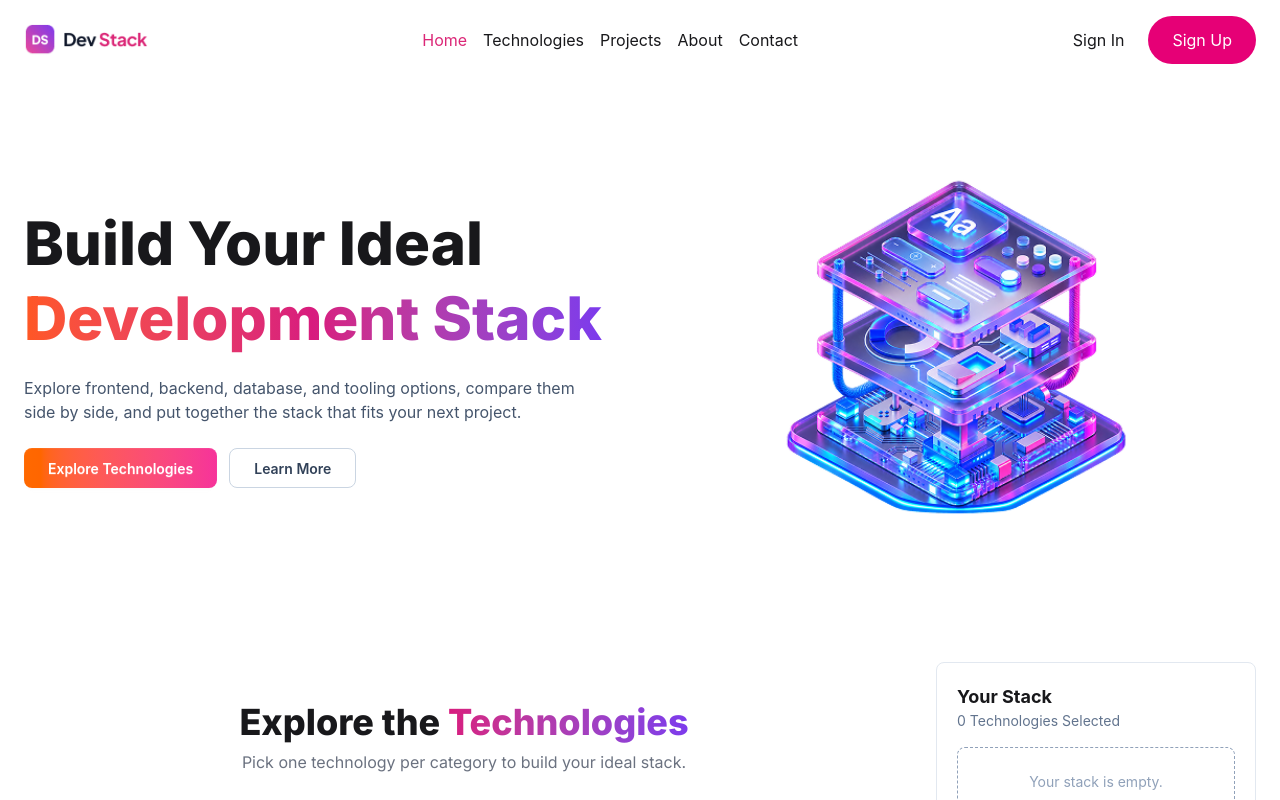
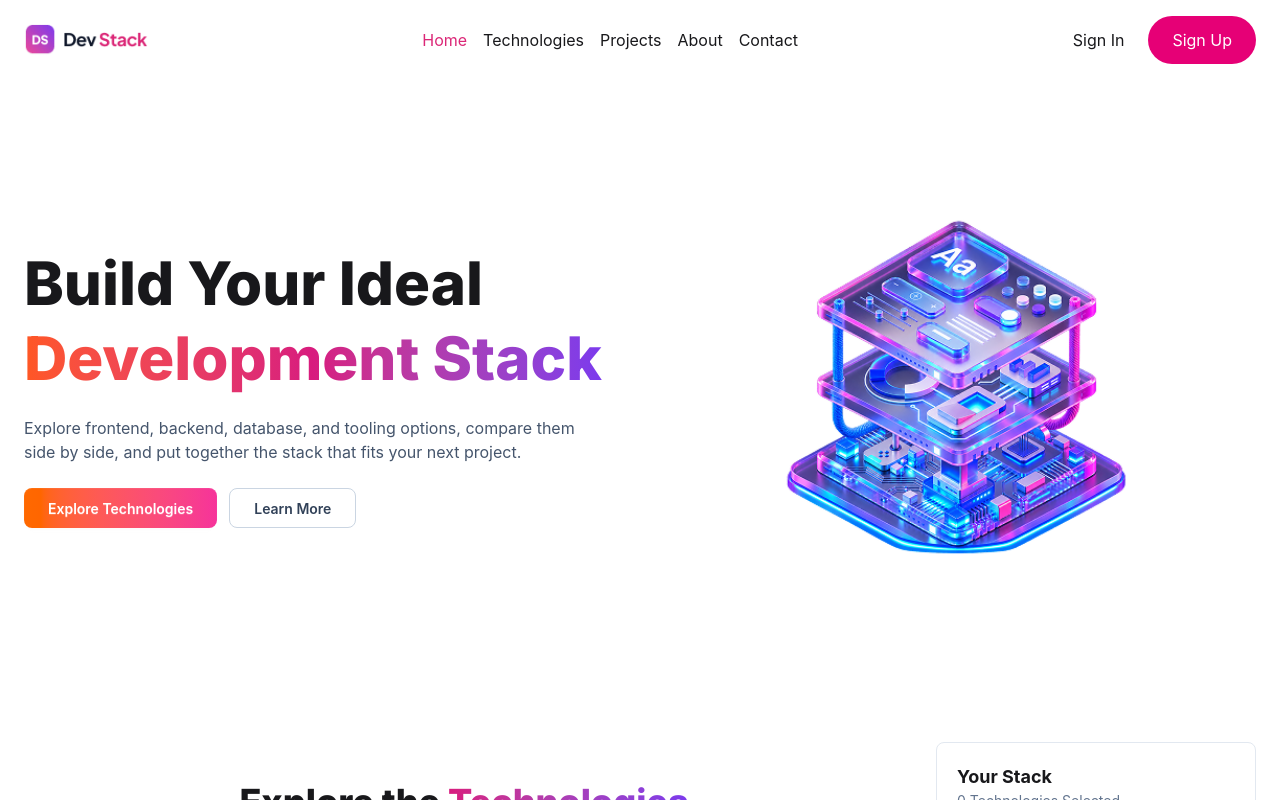
Before and after one commit to Raihanz697/Dev-Stack_5, a React (Vite) app: page / in a window 1280 px wide. Shown: the top 800 px of the page. Built offline with nearby package versions, Linux system fonts and the light colour scheme.

Commit message:
banner image given tailwind class

```diff
--- a/package.json
+++ b/package.json
@@ -23,7 +23,7 @@
     "@types/react": "^19.2.18",
     "@types/react-dom": "^19.2.7",
     "@vitejs/plugin-react": "^6.1.1",
-    "daisyui": "^5.7.34",
+    "daisyui": "^5.7.37",
     "eslint": "^10.10.0",
     "eslint-plugin-react-hooks": "^7.1.1",
     "eslint-plugin-react-refresh": "^0.5.6",
--- a/src/components/Banner.tsx
+++ b/src/components/Banner.tsx
@@ -37,7 +37,7 @@ const Banner = () => {
   <img
     src={banner}
     alt="hero img"
-    className=" w-[650px] max-w-none h-auto -my-10 sm:w-[550px] md:w-[500px] lg:w-[500px] xl:w-[550px]"/>
+    className=" w-162.5 sm:w-137.5 md:w-125 lg:w-125 xl:w-137.5"/>
 </div>
 
     </section>
```
Also changed, not shown: 1 other file (tests, documents, lock files or other folders).
